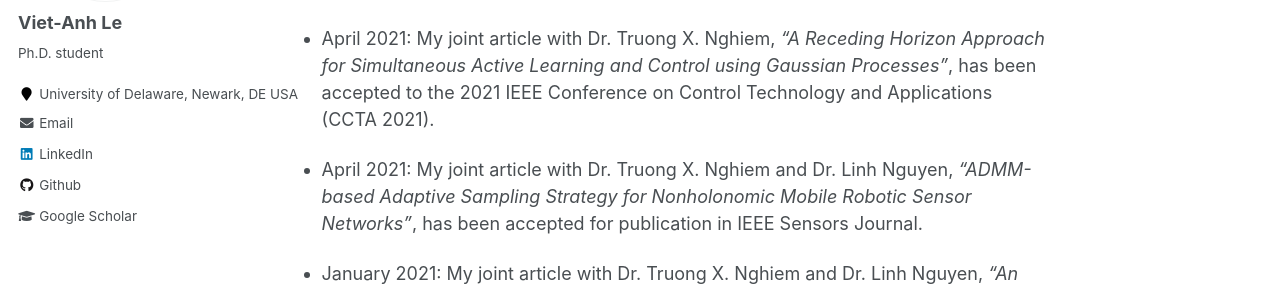
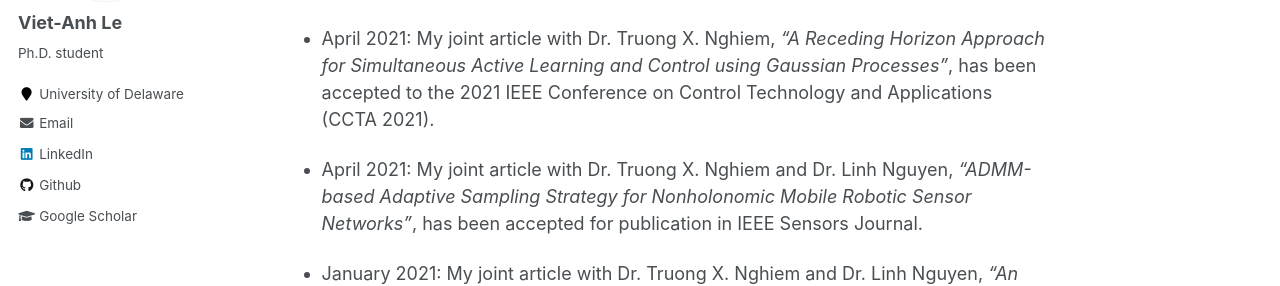
Before and after one commit to vietanhle0101/vietanhle0101.github.io, a Jekyll site: the page built from _pages/about.md, in a window 1280 px wide and 900 px high, scrolled down 577 px. Shown: the part 279-565 px from the top of the window. Built offline with Jekyll 4.4.1, drawn with Linux system fonts in a browser that asks for light colours.

Commit message:
minor thing

```diff
--- a/_config.yml
+++ b/_config.yml
@@ -83,7 +83,7 @@ author:
   name             : "Viet-Anh Le"
   avatar           : "profile2.png"
   bio              : "Ph.D. student"
-  location         : "University of Delaware, Newark, DE USA"
+  location         : "University of Delaware"
   employer         :
   pubmed           :
   googlescholar    : "https://scholar.google.com/citations?user=stMa35QAAAAJ&hl=en&oi=ao"
```
